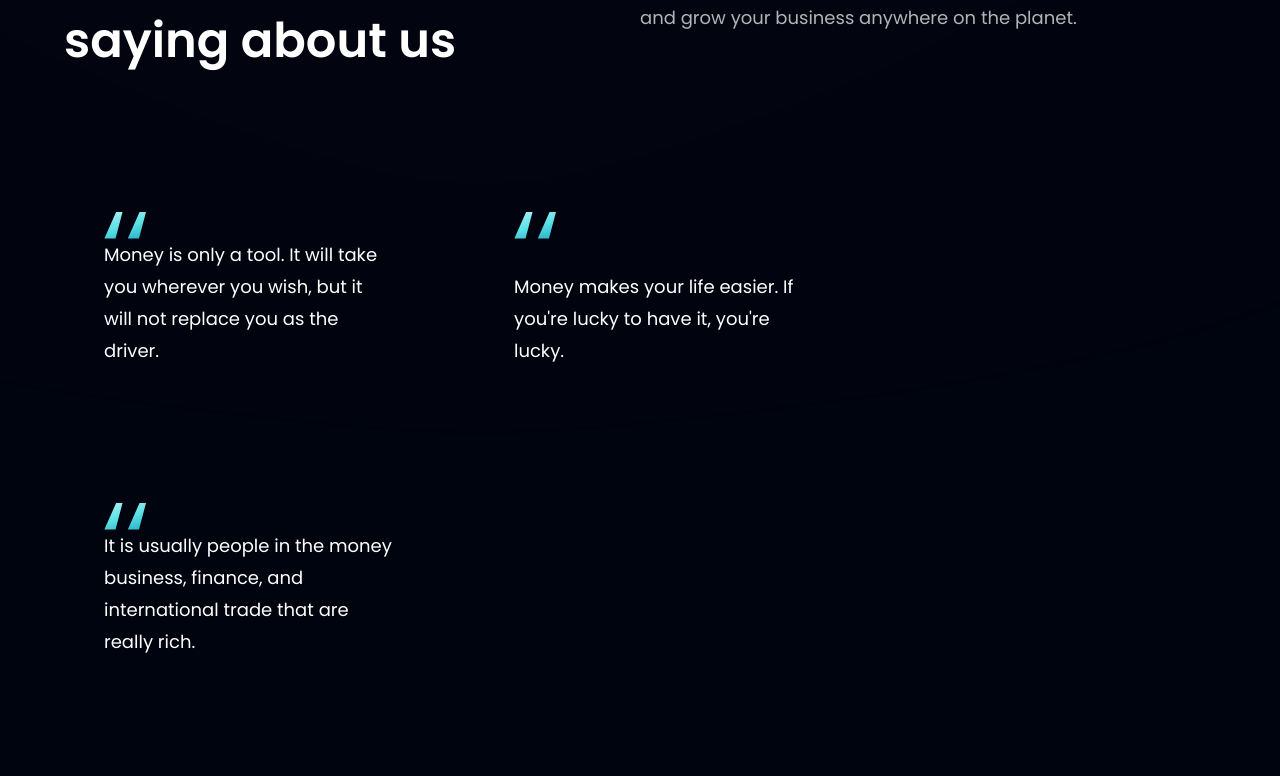
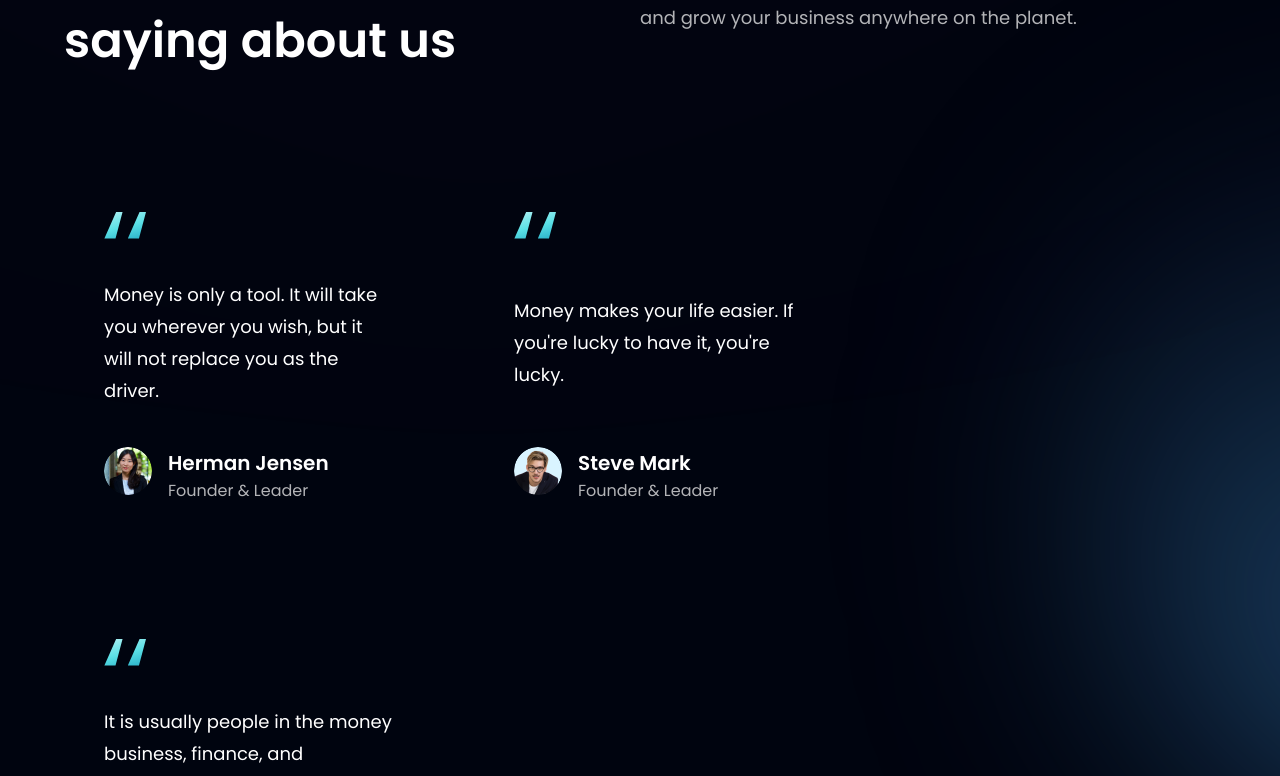
Before and after one commit to bradleyshazima/reactBankApp, a React (Vite) app: page / in a window 1280 px wide. Shown: the part 2942-3718 px from the top of the page. Built offline with nearby package versions, Linux system fonts and the light colour scheme.

Commit message:
Done with the testimonials section

```diff
--- a/src/components/FeedbackCard.jsx
+++ b/src/components/FeedbackCard.jsx
@@ -4,8 +4,17 @@
 
 const FeedbackCard = ({ content, name, title, img }) => (
   <div className='flex justify-between flex-col px-10 py-12 rounded-[20px] max-w-[370px] md:mr-10 sm:mr-5 mr-0 my-5 feedback-card'>
-    <img src={ quotes } alt="double_quotes" className='w-[42px] h-[27px] object-contain' />
-    <p className='font-poppins font-normal text-[18px] leading-[32px] text-white my-0'>{ content }</p>
+    <img src={quotes} alt="double_quotes" className='w-[42px] h-[27px] object-contain' />
+    <p className='font-poppins font-normal text-[18px] leading-[32px] text-white my-10'>{content}</p>
+
+    <div className='flex flex-row'>
+      <img src={img} alt={name} className='w-[48px] h-[48px] rounded-full' />
+
+      <div className='flex flex-col ml-4'>
+        <h4 className='font-poppins font-semibold text-[20px] leading-[32px] text-white'>{name}</h4>
+        <p className='font-poppins font-normal text-[16px] leading-[24px] text-dimWhite'>{title}</p>
+      </div>
+    </div>
   </div>
 )
 
--- a/src/components/Testimonials.jsx
+++ b/src/components/Testimonials.jsx
@@ -6,7 +6,8 @@
 
 const Testimonials = () => (
   <section id='clients' className={`${styles.paddingY} ${styles.flexCenter} flex-col relative`}>
-    {/* TODO */}
+    <div className='absolute z-[0] w-[60%] h-[60%] -right-[50%] rounded-full blue__gradient' />
+
     <div />
 
     <div className='w-full flex justify-between items-center md:flex-row flex-col sm:mb-16 mb-6 relative z-[1]'>
```
